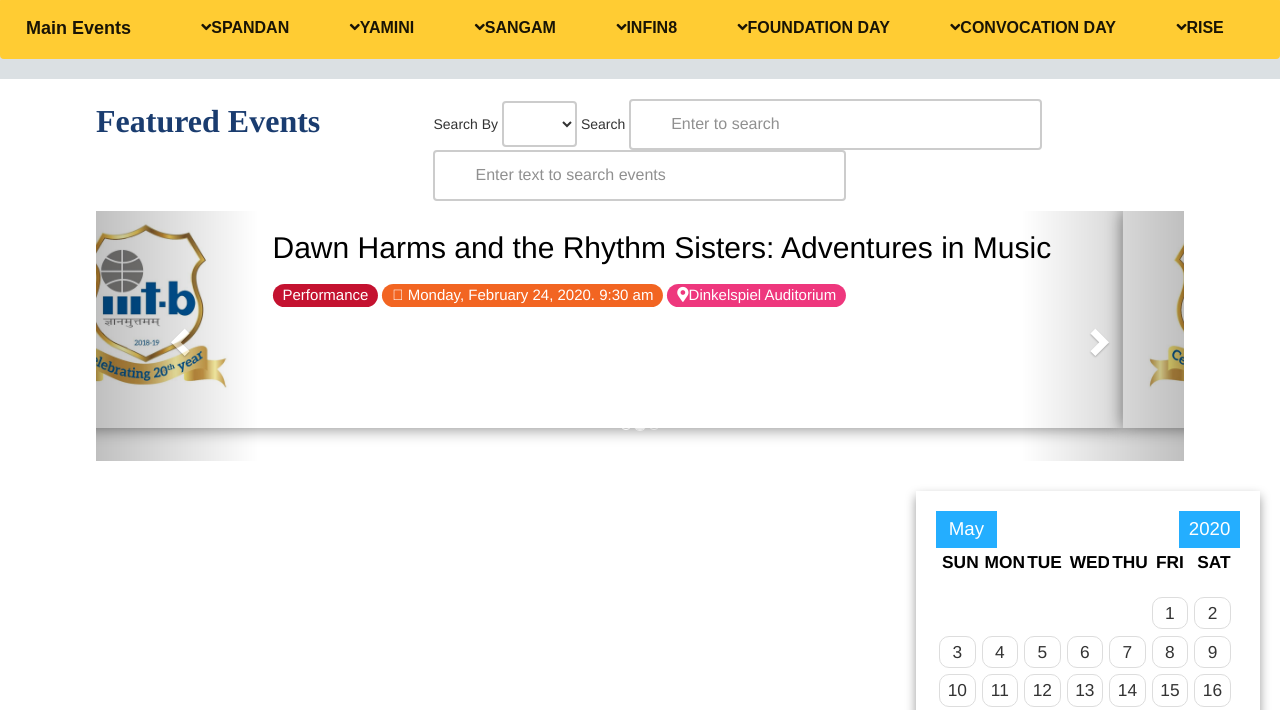
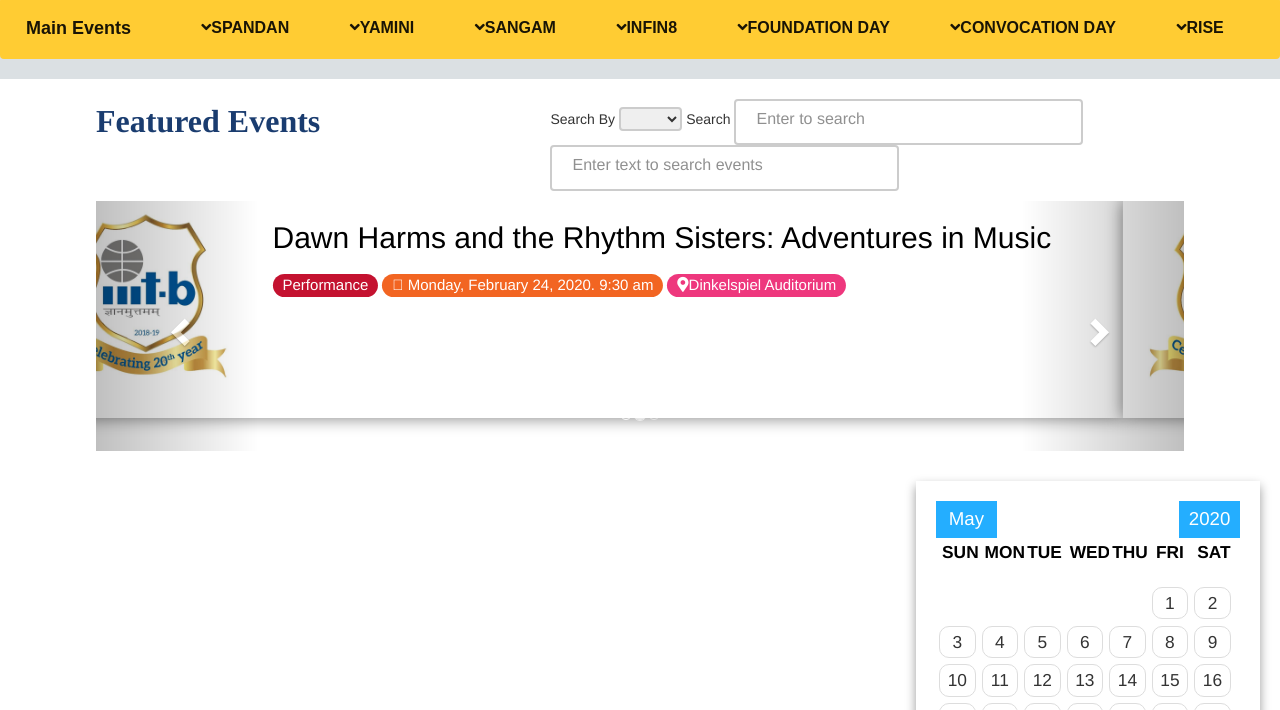
Before and after one commit to Srujan-Swaroop/IIITB-events, a website: page public/index.html in a window 1280 px wide. Shown: the part 83-793 px from the top of the page. Drawn offline with nearby package versions, Linux system fonts and the light colour scheme; some packages are replaced by stand-ins of ours; files that its build step writes are made by us from their sources; no server answers; a script that the page names is missing; files whose address does not match are found by name.

Commit message:
rectified search by issue

```diff
--- a/public/css/home.css
+++ b/public/css/home.css
@@ -189,7 +189,7 @@ input[type=text] {
   background-color: white;
   background-position: 10px 10px;
   background-repeat: no-repeat;
-  padding: 12px 20px 12px 40px;
+  padding: 7px 10px 12px 20px;
 }
 
 select{
@@ -198,10 +198,8 @@ select{
   border: 2px solid #ccc;
   border-radius: 4px;
   font-size: 16px;
-  background-color: white;
-  background-position: 10px 10px;
-  background-repeat: no-repeat;
-  padding: 12px 20px 12px 40px;
+  padding: 1px 2px 1px 1px;
+
 }
 /*############################## 		DIV-3						CALENDAR      FEATURED                        #######################*/
 
```
Also changed, not shown: public/index.html (+1 -0 lines).
